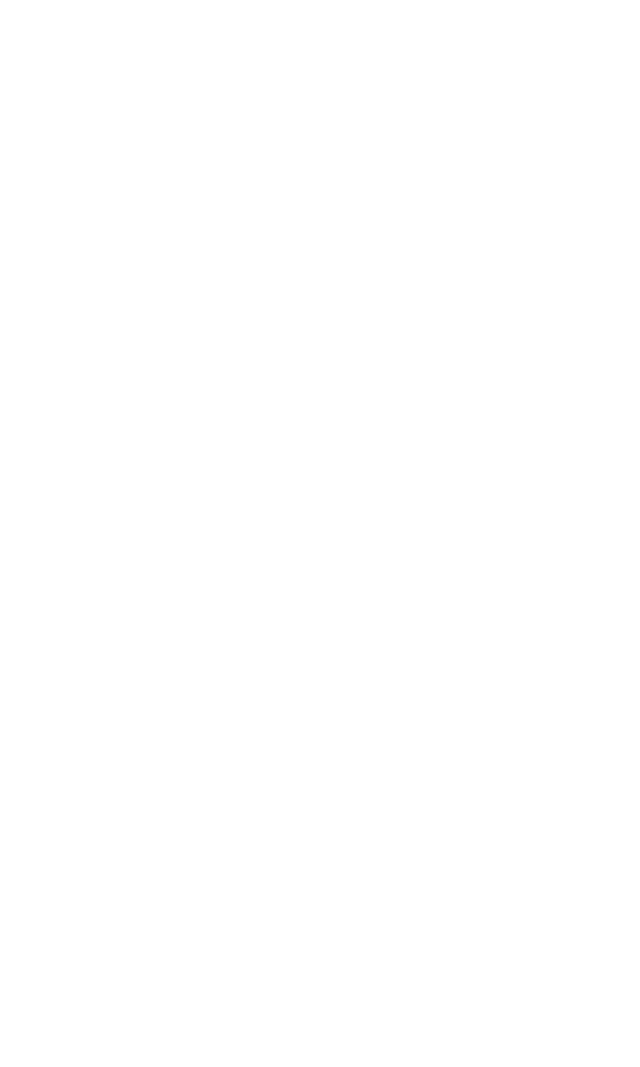
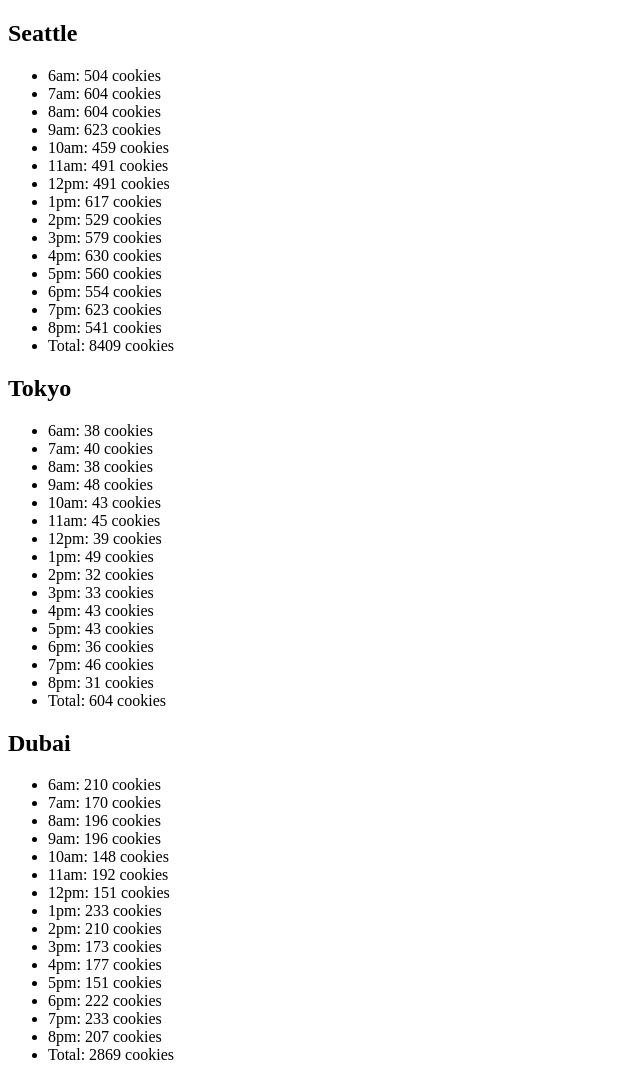
Before and after one commit to EricB23/cookie-stand, a plain HTML site: page HTML/sales.html in a window 1280 px wide. Shown: the top 1067 px of the page, without its empty margins (0-640 px from the left). Before the commit the page ends 800 px from the top, so only its background shows below. Drawn offline with Linux system fonts and the light colour scheme.

Commit message:
fixed sales data issues

```diff
--- a/CSS/style.css
+++ b/CSS/style.css
@@ -1,3 +1,35 @@
-h {
+h1 {
+  float:left;
+  color: brown;
+  text-decoration: none;
+}
+
+body{
+  background-color: aqua;
+  margin: 0;
+  padding: 0;
+  font-family: Georgia;
+}
+
+nav li a{
+  display: contents;
+  text-decoration: none;
+  font-size: large;
+  font-weight: 400;
+  cursor: pointer;
+  list-style: none;
 
 }
+
+nav li a:hover{
+  color: chocolate;
+  text-decoration: underline;
+  font-size: large;
+  list-style: none;
+}
+
+main{
+  width: auto;
+  margin: auto;
+  min-height: auto;
+}
--- a/HTML/sales.html
+++ b/HTML/sales.html
@@ -1,5 +1,21 @@
 <!DOCTYPE html>
 <head>
-<link src="JS/app.js">
+
+
+<meta charset="UTF-8">
+<meta http-equiv="X-UA-Compatible">
+
+<title>Sales Data</title>
 
 </head>
+
+<body>
+<main id="cities">
+
+
+
+<script src="../JS/app.js"></script>
+</main>
+<footer></footer>
+
+</body>
--- a/JS/app.js
+++ b/JS/app.js
@@ -1,90 +1,116 @@
 'use strict';
-const hoursOpen = [' 6am', '7am', '8am', '9am', '10am', '11am', '12pm', '1pm', '2pm', '3pm', '4pm', '5pm', '6pm', '7pm', '8pm'];
+
+const hoursOpen = [
+  ' 6am',
+  '7am',
+  '8am',
+  '9am',
+  '10am',
+  '11am',
+  '12pm',
+  '1pm',
+  '2pm',
+  '3pm',
+  '4pm',
+  '5pm',
+  '6pm',
+  '7pm',
+  '8pm',
+];
 // how many cookies you sell per hour.
 // provide data for each hour and how many hours each store is open. 14 hours per day.
 
 const seattle = {
   location: 'Seattle',
   maxCust: 65,
-  minCust 23,
-  avgSale: 6.3
+  minCust: 23,
+  avgSale: 6.3,
 
-randomCust function() {
-    return Math.floor(Math.random() * (this.maxCust - this.minCust) + this.maxCust);
-  }
+  randomCust: function () {
+    return Math.floor(
+      Math.random() * (this.maxCust - this.minCust) + this.maxCust
+    );
+  },
 };
 
 const tokyo = {
   location: 'Tokyo',
   maxCust: 24,
   minCust: 3,
-  avgSale: 1.2
+  avgSale: 1.2,
 
-  randomCust function() {
-    return Math.floor(Math.random() * (this.maxCust - this.minCust) + this.maxCust);
-  }
+  randomCust: function () {
+    return Math.floor(
+      Math.random() * (this.maxCust - this.minCust) + this.maxCust
+    );
+  },
 };
-
 
 const dubai = {
   location: 'Dubai',
   maxCust: 38,
   minCust: 11,
-  avgSale: 3.7
+  avgSale: 3.7,
 
- randomCust function() {
-    return Math.floor(Math.random() * (this.maxCust - this.minCust) + this.maxCust);
-  }
+  randomCust: function () {
+    return Math.floor(
+      Math.random() * (this.maxCust - this.minCust) + this.maxCust
+    );
+  },
 };
-
 
 const paris = {
   location: 'Paris',
   maxCust: 38,
   minCust: 20,
-  avgSale: 2.3
+  avgSale: 2.3,
 
-  randomCust function() {
-    return Math.floor(Math.random() * (this.maxCust - this.minCust) + this.maxCust);
-  }
+  randomCust: function () {
+    return Math.floor(
+      Math.random() * (this.maxCust - this.minCust) + this.maxCust
+    );
+  },
 };
-
 
 const lima = {
   location: 'Lima',
   maxCust: 16,
   minCust: 2,
-  avgSale: 4.6
+  avgSale: 4.6,
 
-
- randomCust function() {
-    return Math.floor(Math.random() * (this.maxCust - this.minCust) + this.maxCust);
-  }
+  randomCust: function () {
+    return Math.floor(
+      Math.random() * (this.maxCust - this.minCust) + this.maxCust
+    );
+  },
 };
-
 
 function cookieCount(city) {
   let h2 = document.createElement('h2');
-  h2.innerText = city.name;
-  let main = document.getElementById('cities')
+  console.log(city.location);
+  h2.innerText = city.location;
+  let main = document.getElementById('cities');
+  main.appendChild(h2);
+  let ul = document.createElement('ul');
   main.appendChild(ul);
   let totalSales = 0;
-  for (let i = 0; i <= hoursOpen.length; i++) {
-    let li = doucment.createElement('li');
-    let hourlySales = math.floor(city.randomCust() * city.avgCookieSales);
+
+  for (let i = 0; i < hoursOpen.length; i++) {
+    let li = document.createElement('li');
+    let hourlySales = Math.floor(city.randomCust() * city.avgSale);
     totalSales += hourlySales;
     li.innerText = `${hoursOpen[i]}: ${hourlySales} cookies`;
     ul.appendChild(li);
   }
 
-let total = document.createElement('li')
-total.innerText = `Total: ${totalSales} cookies`;
-ul.appendChild(total);
+  let total = document.createElement('li');
+  total.innerText = `Total: ${totalSales} cookies`;
+  ul.appendChild(total);
 }
-const storeLocations = [seattle,tokyo,dubai, paris, lima];
-for (let i = 0; i <= storelocations.length; i++){
-cookieCount(storeLocations[i]);
-console.log(i);
+const storeLocations = [seattle, tokyo, dubai, paris, lima];
+for (let i = 0; i < storeLocations.length; i++) {
+  cookieCount(storeLocations[i]);
+  console.log(i);
 }
 cookieCount(seattle);
 cookieCount(tokyo);
```
Also changed, not shown: index.html (+36 -4 lines), 1 other file.
